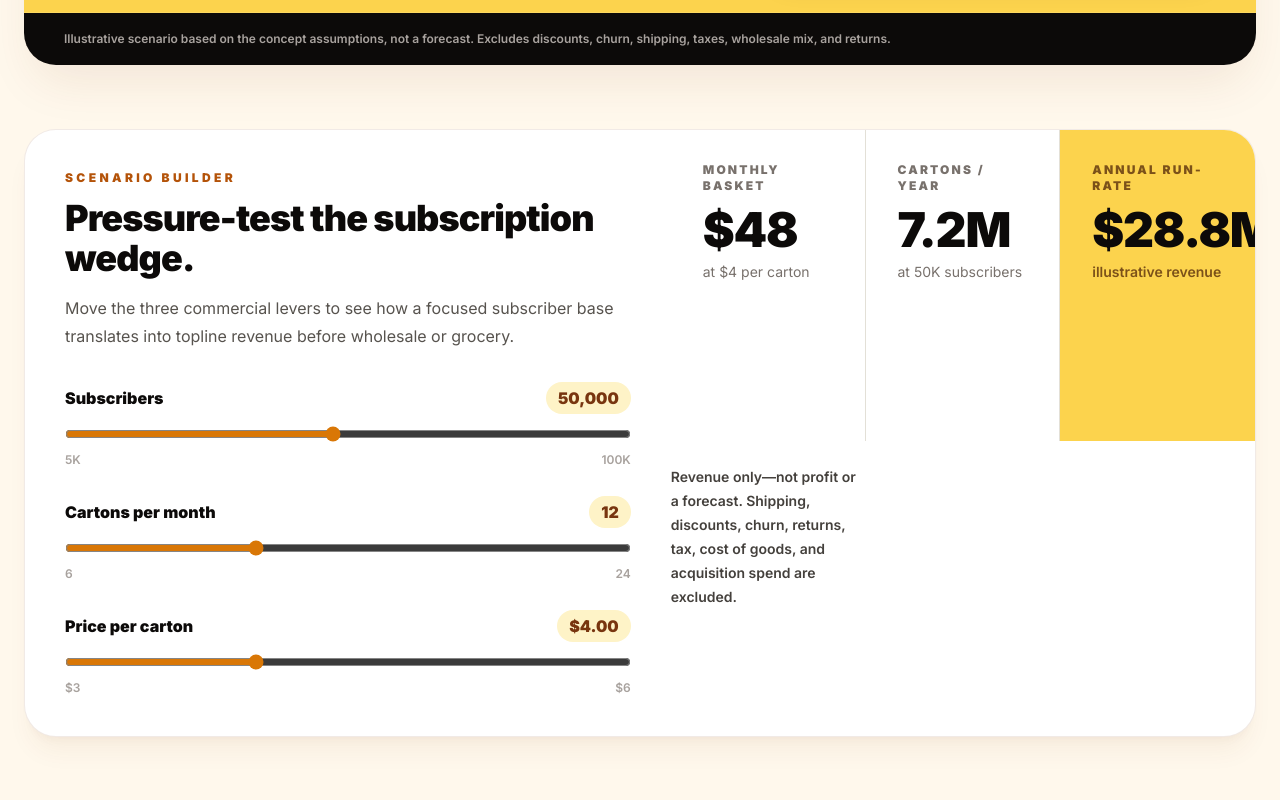
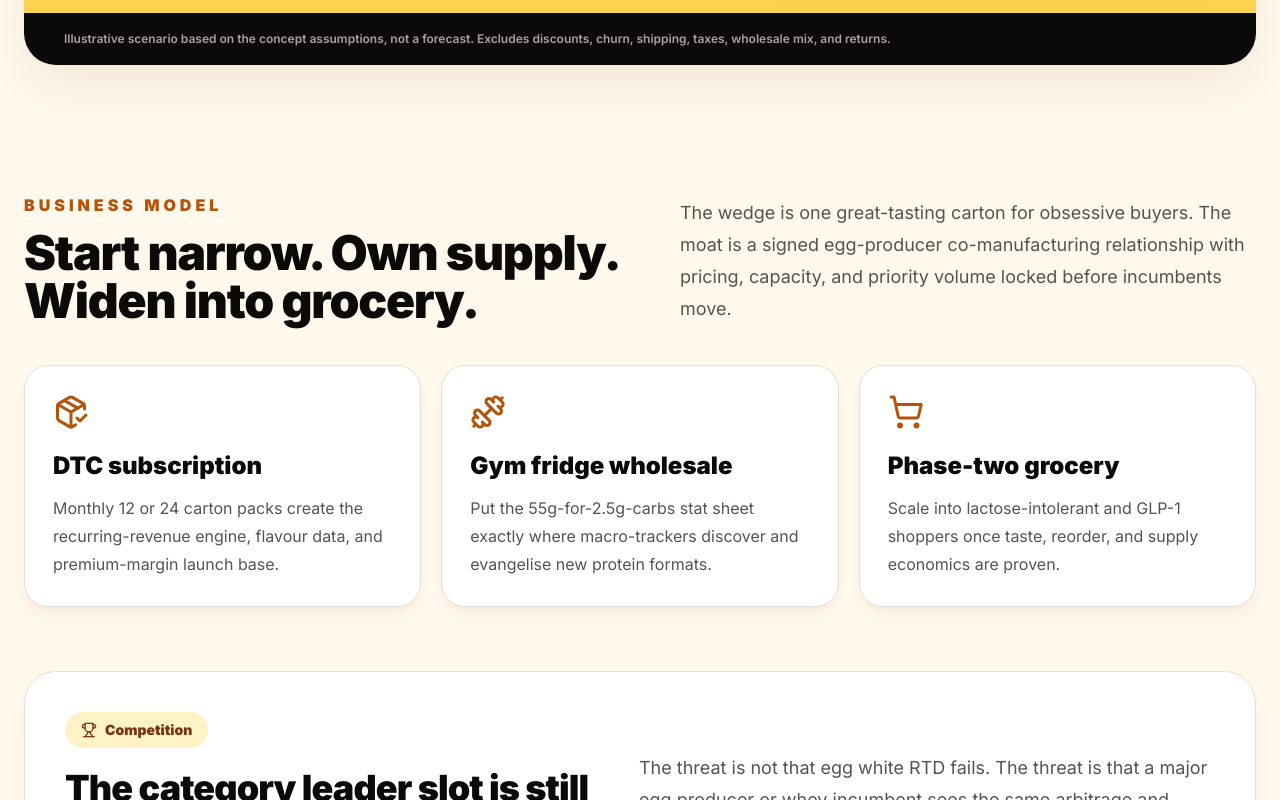
Before and after one commit to march-dave/react-next-anycase, a Next.js app: page /egg-white-protein-drinks in a window 1280 px wide. Shown: the part 6460-7260 px from the top of the page. Built offline with nearby package versions, Linux system fonts and the light colour scheme.

Commit message:
Remove duplicate protein revenue calculator

```diff
--- a/pages/egg-white-protein-drinks.js
+++ b/pages/egg-white-protein-drinks.js
@@ -242,13 +242,10 @@ export default function EggWhiteProteinDrinks() {
   const [subscribers, setSubscribers] = useState(50000)
   const [cartonsPerMonth, setCartonsPerMonth] = useState(12)
   const [pricePerCarton, setPricePerCarton] = useState(4)
-  const [packSize, setPackSize] = useState(12)
   const [email, setEmail] = useState('')
   const [joined, setJoined] = useState(false)
   const monthlyRevenue = subscribers * cartonsPerMonth * pricePerCarton
   const annualRevenue = monthlyRevenue * 12
-  const monthlyBasket = packSize * 4
-  const annualRunRate = monthlyBasket * 50000 * 12
   const formatCurrency = (value) => new Intl.NumberFormat('en-US', {
     style: 'currency',
     currency: 'USD',
@@ -645,55 +642,6 @@ export default function EggWhiteProteinDrinks() {
           </div>
         </section>
 
-        <section className="mx-auto max-w-7xl px-6 pb-16" aria-labelledby="revenue-model-title">
-          <div className="grid overflow-hidden rounded-[2rem] border border-amber-900/10 bg-white shadow-xl shadow-amber-900/5 lg:grid-cols-[1.05fr_0.95fr]">
-            <div className="p-7 md:p-10">
-              <p className="text-xs font-black uppercase tracking-[0.28em] text-amber-700">Scenario builder</p>
-              <h2 id="revenue-model-title" className="mt-3 text-4xl font-black tracking-tight">Pressure-test the subscription wedge.</h2>
-              <p className="mt-4 max-w-2xl leading-7 text-stone-600">
-                Move the three commercial levers to see how a focused subscriber base translates into topline revenue before wholesale or grocery.
-              </p>
-              <div className="mt-8 space-y-7">
-                <label className="block">
-                  <span className="flex items-center justify-between gap-4 font-black"><span>Subscribers</span><output className="rounded-full bg-amber-100 px-3 py-1 text-amber-900">{subscribers.toLocaleString()}</output></span>
-                  <input className="mt-3 w-full accent-amber-600" type="range" min="5000" max="100000" step="5000" value={subscribers} onChange={(event) => setSubscribers(Number(event.target.value))} />
-                  <span className="mt-1 flex justify-between text-xs font-semibold text-stone-400"><span>5K</span><span>100K</span></span>
-                </label>
-                <label className="block">
-                  <span className="flex items-center justify-between gap-4 font-black"><span>Cartons per month</span><output className="rounded-full bg-amber-100 px-3 py-1 text-amber-900">{cartonsPerMonth}</output></span>
-                  <input className="mt-3 w-full accent-amber-600" type="range" min="6" max="24" step="6" value={cartonsPerMonth} onChange={(event) => setCartonsPerMonth(Number(event.target.value))} />
-                  <span className="mt-1 flex justify-between text-xs font-semibold text-stone-400"><span>6</span><span>24</span></span>
-                </label>
-                <label className="block">
-                  <span className="flex items-center justify-between gap-4 font-black"><span>Price per carton</span><output className="rounded-full bg-amber-100 px-3 py-1 text-amber-900">${pricePerCarton.toFixed(2)}</output></span>
-                  <input className="mt-3 w-full accent-amber-600" type="range" min="3" max="6" step="0.25" value={pricePerCarton} onChange={(event) => setPricePerCarton(Number(event.target.value))} />
-                  <span className="mt-1 flex justify-between text-xs font-semibold text-stone-400"><span>$3</span><span>$6</span></span>
-                </label>
-              </div>
-            </div>
-            <div className="grid sm:grid-cols-3" aria-live="polite">
-              <div className="border-b border-stone-200 p-7 sm:border-b-0 sm:border-r md:p-8">
-                <p className="text-xs font-black uppercase tracking-[0.18em] text-stone-500">Monthly basket</p>
-                <p className="mt-3 text-5xl font-black tracking-tight">${monthlyBasket}</p>
-                <p className="mt-2 text-sm text-stone-500">at $4 per carton</p>
-              </div>
-              <div className="border-b border-stone-200 p-7 sm:border-b-0 sm:border-r md:p-8">
-                <p className="text-xs font-black uppercase tracking-[0.18em] text-stone-500">Cartons / year</p>
-                <p className="mt-3 text-5xl font-black tracking-tight">{(packSize * 50000 * 12 / 1000000).toFixed(1)}M</p>
-                <p className="mt-2 text-sm text-stone-500">at 50K subscribers</p>
-              </div>
-              <div className="bg-amber-300 p-7 md:p-8">
-                <p className="text-xs font-black uppercase tracking-[0.18em] text-amber-950/70">Annual run-rate</p>
-                <p className="mt-3 text-5xl font-black tracking-tight">{formatCurrency(annualRunRate)}</p>
-                <p className="mt-2 text-sm font-semibold text-amber-950/70">illustrative revenue</p>
-              </div>
-              <p className="mt-6 text-sm font-semibold leading-6 text-stone-700">
-                Revenue only—not profit or a forecast. Shipping, discounts, churn, returns, tax, cost of goods, and acquisition spend are excluded.
-              </p>
-            </div>
-          </div>
-        </section>
-
         <section id="model" className="mx-auto max-w-7xl px-6 py-16">
           <div className="flex flex-col justify-between gap-6 md:flex-row md:items-end">
             <div>
```
